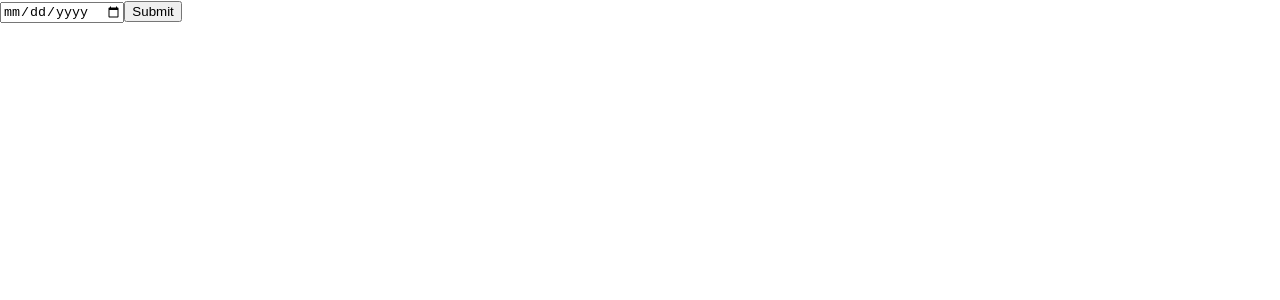
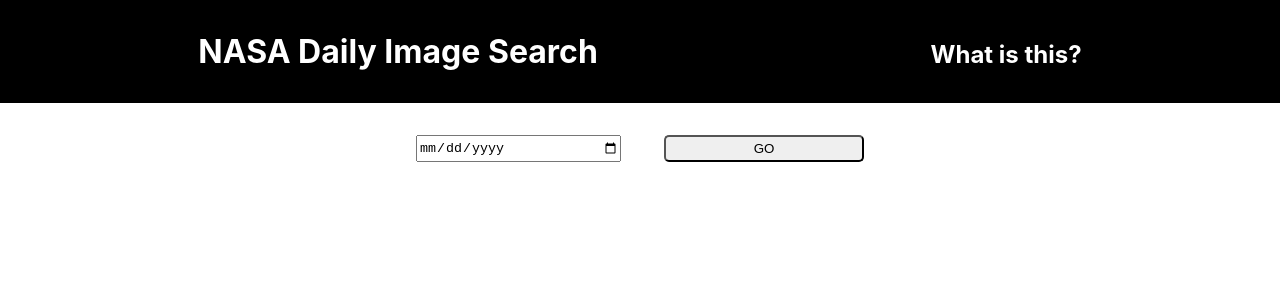
Before and after one commit to ClaytonONeill/NASA-Project, a React (Create React App) app: page / in a window 1280 px wide. Shown: the top 300 px of the page. Built offline with nearby package versions, Linux system fonts and the light colour scheme.

Commit message:
basic look and function is good to go working on an information page now

```diff
--- a/src/App.css
+++ b/src/App.css
@@ -1,3 +1,91 @@
-.data-p {
-  color: black;
+/* HEADER STYLING */
+
+.header-contain {
+  background: black;
+  color: white;
+  padding: 2em;
+  text-align: center;
+  display: flex;
+  flex-direction: row;
+  justify-content: space-around;
 }
+
+.header-contain h1, h2 {
+  margin: 0;
+}
+
+.header-contain h2 {
+  line-height: inherit;
+  margin-top: 8px;
+}
+
+#more-info:hover {
+  color: rgba(255,255,255, .8);
+  transition: .3s ease-in-out;
+  cursor: pointer;
+}
+
+/* SEARCH STYLING */
+
+.search-contain {
+  margin: 0 auto;
+  width: 35%;
+  padding: 2em;
+  display: flex;
+  flex-direction: row;
+  justify-content: space-between;
+}
+
+#date {
+  width: 15em;
+}
+
+#submit {
+  height: 2em;
+  width: 15em;
+  transition: .5s ease-in-out;
+  border-radius: 5px;
+}
+
+#submit:hover {
+  cursor: pointer;
+  background: orange;
+  border-radius: 5px;
+  transform: scale(1.1);
+}
+
+/* RESULTS STYLING */
+
+.data-contain-all {
+  margin: 0 auto;
+}
+
+.data-title-contain {
+  display: flex;
+  flex-direction: row;
+  justify-content: space-around;
+}
+
+.data-title-contain h1, h4 {
+  margin: 1em;
+}
+
+.data-image-contain {
+  display: flex;
+  justify-content: center;
+}
+
+.data-image {
+  max-width: 80em;
+  max-height: 50em;
+}
+
+.data-info-contain {
+  max-width: 75%;
+  margin: 1em auto;
+  padding: 1em;
+}
+
+.data-info-contain p {
+  line-height: 1.5em;
+}
--- a/src/App.js
+++ b/src/App.js
@@ -1,6 +1,7 @@
 // IMPORTS //
 import React, { Component } from 'react';
 import Data from './Components/Data.jsx';
+import Header from './Components/Header.jsx'
 import './App.css';
 
 class App extends Component {
@@ -29,11 +30,18 @@ class App extends Component {
   render () {
     return (
       <React.Fragment>
-        <input
-        type='date'
-        id='date'
-        onChange={this.handleChange}/>
-        <input type='submit' onClick={this.handleSubmit}/>
+        <Header />
+        <div className='search-contain'>
+          <input
+            type='date'
+            id='date'
+            onChange={this.handleChange}/>
+          <input
+            type='submit'
+            id='submit'
+            value='GO'
+            onClick={this.handleSubmit}/>
+        </div>
         <Data
           data={this.state.data}
          />
--- a/src/Components/Data.jsx
+++ b/src/Components/Data.jsx
@@ -5,9 +5,24 @@ class Data extends Component {
   render () {
     return (
       <React.Fragment>
-        <h1>{this.props.data.date}</h1>
-        <img src={this.props.data.hdurl}></img>
-        <p className='data-p'>{this.props.data.explanation}</p>
+      <div className='data-contain-all'>
+        <div className='data-title-contain'>
+          <h1
+            className='data-title'>{this.props.data.title}
+          </h1>
+        </div>
+        <div className='data-image-contain'>
+          <img
+            src={this.props.data.hdurl}
+            className='data-image'>
+          </img>
+        </div>
+        <div className='data-info-contain'>
+          <p
+            className='data-p'>{this.props.data.explanation}
+          </p>
+        </div>
+      </div>
       </React.Fragment>
     )
   }
--- /dev/null
+++ b/src/Components/Header.jsx
@@ -0,0 +1,18 @@
+import React, { Component } from 'react';
+
+class Header extends Component {
+  render () {
+    return (
+      <React.Fragment>
+        <div className='header-contain'>
+          <h1>NASA Daily Image Search</h1>
+          <h2 id='more-info'>What is this?</h2>
+        </div>
+      </React.Fragment>
+    )
+  }
+}
+
+
+
+export default Header;
```
